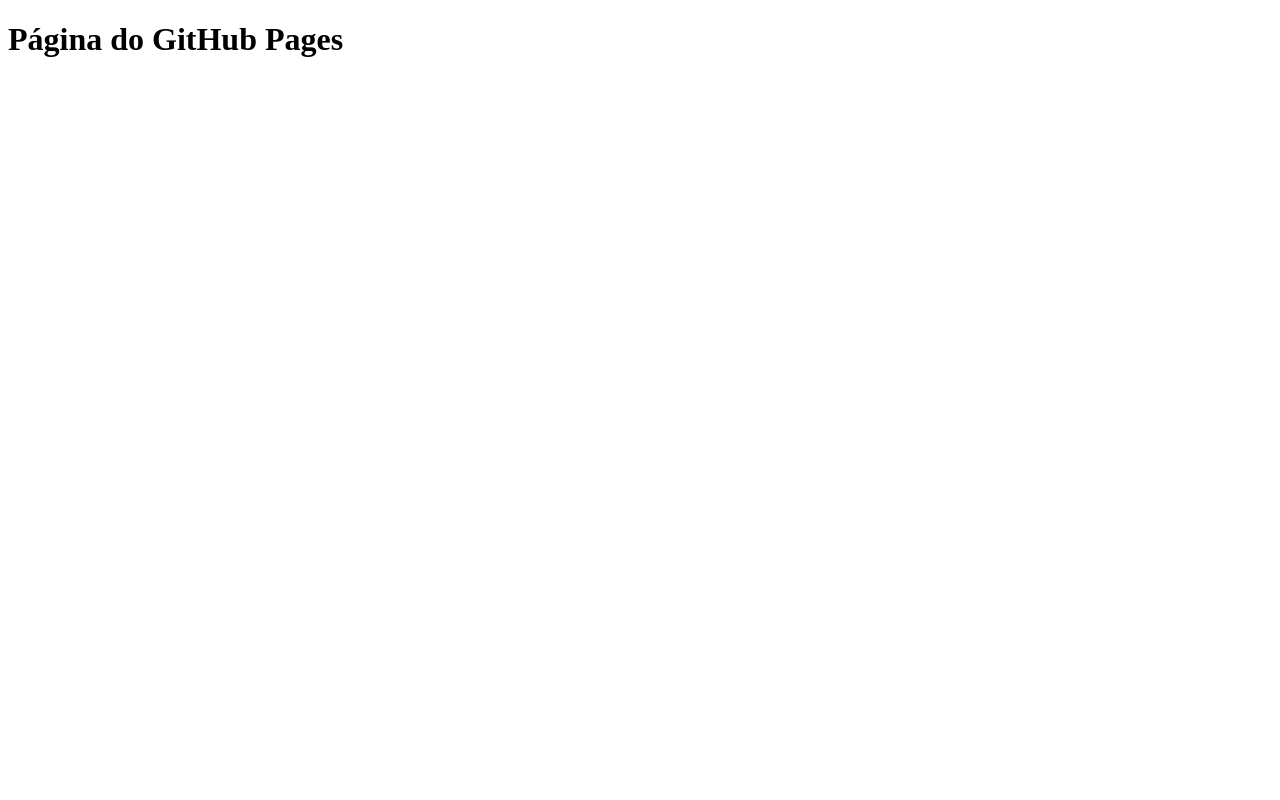
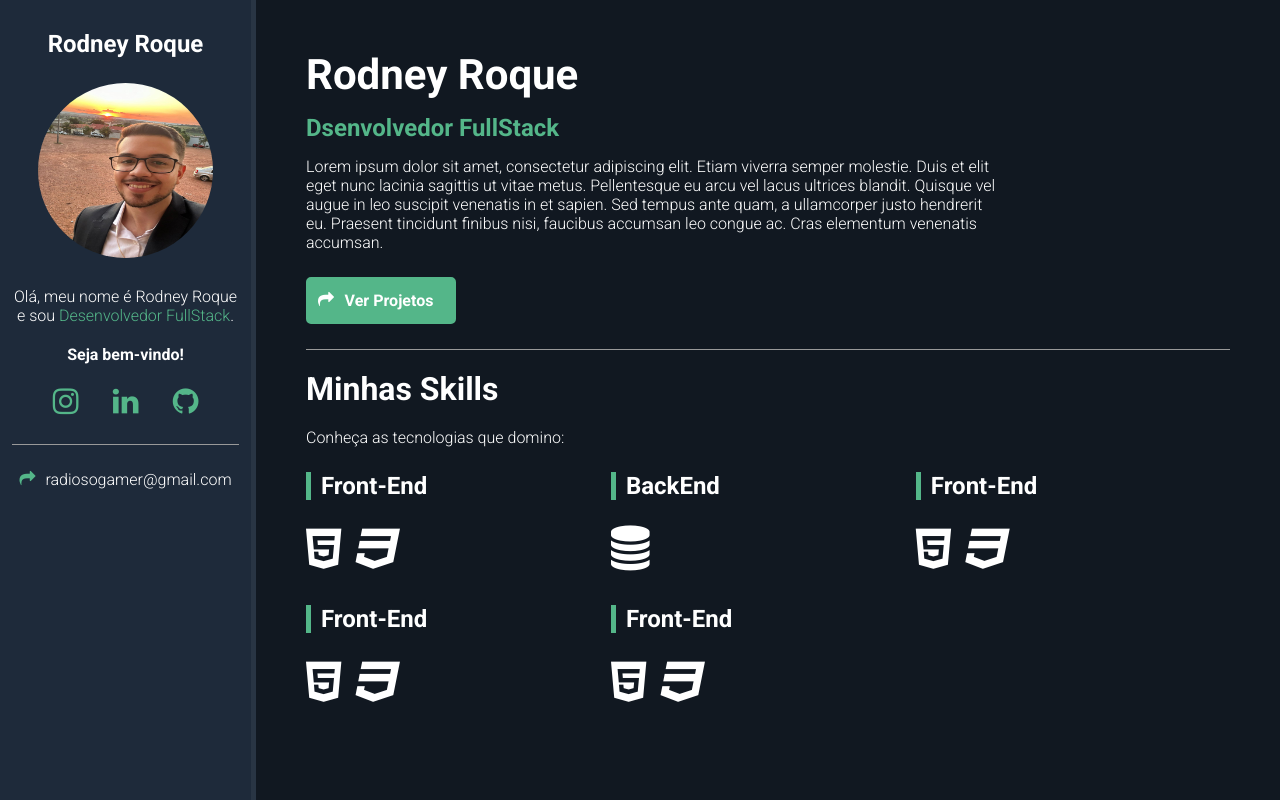
Before and after one commit to RodneyRoque/Pagina-Teste-GHub-Pages, a plain HTML site: page index.html in a window 1280 px wide. Drawn offline with Linux system fonts and the light colour scheme.

Commit message:
Finalizando o portfólio

```diff
--- a/index.html
+++ b/index.html
@@ -4,8 +4,75 @@
     <meta charset="UTF-8">
     <meta name="viewport" content="width=device-width, initial-scale=1.0">
     <title>Portfólio</title>
+    <!--Google Fonts-->
+    <link rel="preconnect" href="https://fonts.googleapis.com">
+    <link rel="preconnect" href="https://fonts.gstatic.com" crossorigin>
+    <link href="https://fonts.googleapis.com/css2?family=Roboto:ital,wght@0,300;0,700;0,900;1,300;1,700;1,900&display=swap" rel="stylesheet">
+    <!---->
+    <link rel="stylesheet" href="style.css">
+
+    <!--Font Awesome-->
+    <link rel="stylesheet" href="https://maxcdn.bootstrapcdn.com/font-awesome/4.7.0/css/font-awesome.min.css">
+
 </head>
 <body>
-    <h1>Página do GitHub Pages</h1>
+    <main id="container">
+        <aside id="bio-container">
+            <h2>Rodney Roque</h2>
+            <img src="img/img.jpg" alt="Imagem de Rodney Roque">
+            <p>Olá, meu nome é Rodney Roque e sou <span class="highlight">Desenvolvedor FullStack</span>.</p>
+            <p id="welcome-text">Seja bem-vindo!</p>
+            <ul id="social-container">
+                <li><a href="#" target="_blank"><i class="fa fa-instagram" aria-hidden="true"></i></a></li>
+                <li><a href="#" target="_blank"><i class="fa fa-linkedin" aria-hidden="true"></i></a></li>
+                <li><a href="#" target="_blank"><i class="fa fa-github" aria-hidden="true"></i></a></li>
+            </ul>
+
+            <div id="email-container">
+                <i id="mail-icon" class="fa fa-mail-forward" aria-hidden="true"></i><a href="mailto:radiosogamer@gmail.com">radiosogamer@gmail.com</a>
+            </div>
+        </aside>
+
+        <section id="about-container">
+            <h1 id="name">Rodney Roque</h1>
+            <p id="title"><span class="highlight">Dsenvolvedor FullStack</span></p>
+            <p class="description">Lorem ipsum dolor sit amet, consectetur adipiscing elit.
+                Etiam viverra semper molestie. Duis et elit eget nunc lacinia sagittis ut vitae metus.
+                Pellentesque eu arcu vel lacus ultrices blandit. Quisque vel augue in leo suscipit
+                venenatis in et sapien. Sed tempus ante quam, a ullamcorper justo hendrerit eu.
+                Praesent tincidunt finibus nisi, faucibus accumsan leo congue ac. Cras elementum
+                venenatis accumsan.</p>
+            <a href="#" id="btn-projects"><i class="fa fa-share" aria-hidden="true"></i><span>Ver Projetos</span></a>
+
+            <h2 id="skills-section-title">Minhas Skills</h2>
+            <p class="description">Conheça as tecnologias que domino:</p>
+            <div id="skills-container">
+                <div class="skills-box">
+                    <p class="skills-title">Front-End</p>
+                    <i class="fa fa-html5" aria-hidden="true"></i>
+                    <i class="fa fa-css3" aria-hidden="true"></i>
+                </div>
+                <div class="skills-box">
+                    <p class="skills-title">BackEnd</p>
+                    <i class="fa fa-database" aria-hidden="true"></i>
+                </div>
+                <div class="skills-box">
+                    <p class="skills-title">Front-End</p>
+                    <i class="fa fa-html5" aria-hidden="true"></i>
+                    <i class="fa fa-css3" aria-hidden="true"></i>
+                </div>
+                <div class="skills-box">
+                    <p class="skills-title">Front-End</p>
+                    <i class="fa fa-html5" aria-hidden="true"></i>
+                    <i class="fa fa-css3" aria-hidden="true"></i>
+                </div>
+                <div class="skills-box">
+                    <p class="skills-title">Front-End</p>
+                    <i class="fa fa-html5" aria-hidden="true"></i>
+                    <i class="fa fa-css3" aria-hidden="true"></i>
+                </div>
+            </div>
+        </section>
+    </main>
 </body>
 </html>
--- /dev/null
+++ b/style.css
@@ -0,0 +1,225 @@
+/*Reset*/
+*{
+    font-family: 'Roboto', sans-serif;
+    margin: 0;
+    padding: 0;
+    box-sizing: border-box;
+}
+
+/*Variáveis*/
+:root{
+    --main-color: #54B689;
+    --main-text-color: #FFF;
+    --border-color: #999;
+    --bio-bg-color: #1E2A3A;
+    --bio-border-color: #293544;
+    --about-bg-color: #111821;
+}
+
+/*General*/
+.highlight{
+    color: var(--main-color);
+}
+
+/*Containers*/
+#container{
+    display: flex;
+    flex-direction: row;
+    color: var(--main-text-color);
+}
+
+#bio-container{
+    flex: 1 1 20%;
+    min-height: 100vh;
+    background-color: var(--bio-bg-color);
+    text-align: center;
+    padding: 30px 12px;
+    border-right: 5px solid var(--bio-border-color);
+}
+
+#about-container{
+    flex: 1 1 80%;
+    min-height: 100vh;
+    background-color: var(--about-bg-color);
+    padding: 50px;
+}
+
+
+/*Bio-container*/
+#bio-container img{
+    width: 175px;
+    height: 175px;
+    border-radius: 50%;
+    margin-bottom: 25px;
+}
+
+#bio-container h2{
+    margin-bottom: 25px;
+}
+
+#bio-container p{
+    margin-bottom: 20px;
+}
+
+#bio-container #welcome-text{
+    font-weight: bold;
+}
+
+#social-container{
+    display: flex;
+    justify-content: center;
+    list-style: none;
+    border-bottom: 1px solid var(--border-color);
+    margin-bottom: 25px;
+    padding-bottom: 25px;
+}
+
+#social-container li{
+    flex: 1 1 0;
+    max-width: 60px;
+}
+
+#social-container li a{
+    color: var(--main-color);
+    font-size: 30px;
+}
+
+#email-container{
+    display: flex;
+    justify-content: center;
+}
+
+
+#email-container a{
+    padding-left: 10px;
+    color: var(--main-text-color);
+    text-decoration: none;
+    max-width: 225px;
+}
+
+#email-container i{
+    color: var(--main-color);
+}
+
+
+/* About Container */
+#name{
+    font-size: 42px;
+    margin-bottom: 15px;
+}
+
+#title{
+    font-size: 24px;
+    margin-bottom: 15px;
+    font-weight: bold;
+}
+
+.description{
+    max-width: 75%;
+    margin-bottom: 10px;
+}
+
+#btn-projects{
+    font-weight: bold;
+    font-size: 16px;
+    color: var(--main-text-color);
+    background-color: var(--main-color);
+    border: 2px solid var(--main-color);
+    border-radius: 5px;
+    text-decoration: none;
+    transition: 0.5s;
+    margin: 25px 0;
+    padding: 12px 10px;
+    width: 150px;
+    text-align: center;
+    display: flex;
+}
+
+#btn-projects span{
+    flex: 1 1 0;
+}
+
+#btn-projects:hover{
+    background-color: transparent;
+}
+
+#skills-section-title{
+    border-top: 1px solid var(--border-color);
+    padding-top: 20px;
+    margin-bottom: 20px;
+    font-size: 32px;
+}
+
+#skills-container{
+    display: flex;
+    flex-wrap: wrap;
+    margin-top: 25px;
+}
+
+.skills-box{
+    flex: 1 1 33%;
+    max-width: 33%;
+    margin-bottom: 35px;
+}
+
+.skills-title{
+    font-size: 24px;
+    margin-bottom: 25px;
+    font-weight: bold;
+    padding-left: 10px;
+    border-left: 5px solid var(--main-color);
+}
+
+.skills-box i{
+    font-size: 45px;
+    margin-right: 10px;
+}
+
+/*Mobile*/
+@media screen and (max-width:450px){
+
+    #container{
+        flex-direction: column;
+    }
+
+    #bio-container{
+        min-height: auto;
+        border-right: none;
+        border-bottom: 5px solid var(--bio-border-color);
+    }
+
+    #bio-container h2{
+        display: none;
+    }
+
+    #bio-container p{
+        max-width: 60%;
+        margin: 10px auto;
+    }
+
+    #about-container{
+        text-align: center;
+        padding: 30px;
+    }
+
+    #about-container .description{
+        margin: 10px auto;
+        max-width: 100%;
+        line-height: 26px;
+    }
+
+    #btn-projects{
+        margin: 20px auto;
+    }
+
+    .skills-box{
+        flex: 1 1 100%;
+        max-width: 100%;
+        margin-bottom: 40px;
+        text-align: left;
+    }
+
+    .skills-box i{
+        font-size: 60px;
+    }
+}
```
Also changed, not shown: img/img.jpg (added).
